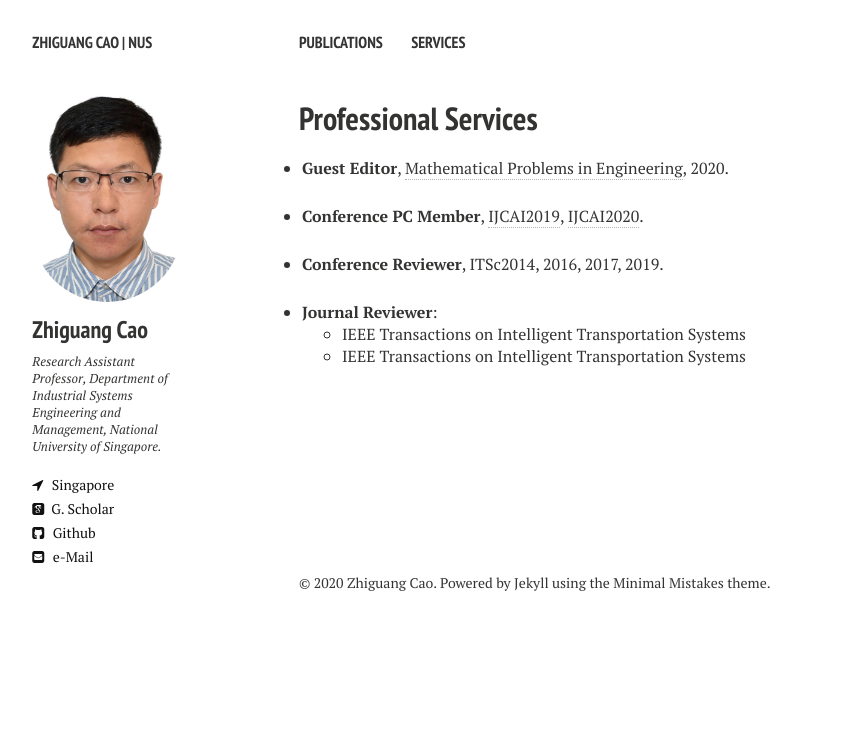
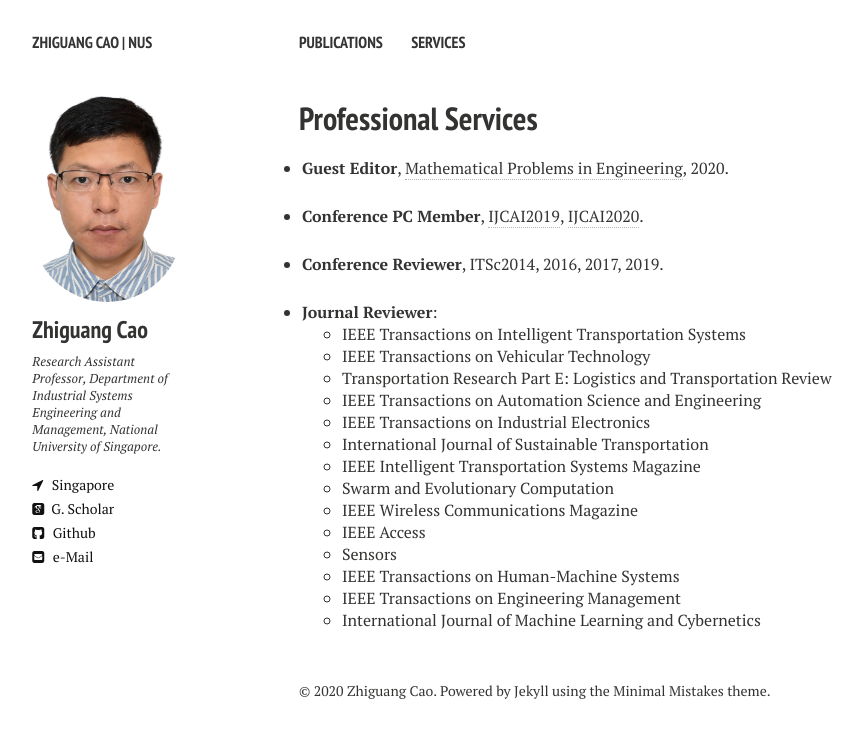
Before and after one commit to zhiguangcaosg/zhiguangcaosg.github.io, a Jekyll site: the page built from tools.md, in a window 1280 px wide. Shown: the top 738 px of the page, without its empty margins (21-883 px from the left). Built offline with Jekyll 4.4.1, drawn with Linux system fonts in a browser that asks for light colours; nearby versions of some CDN libraries.

Commit message:
Update tools.md

```diff
--- a/tools.md
+++ b/tools.md
@@ -32,7 +32,31 @@ comments: false
 	<ul>
 	<li> IEEE Transactions on Intelligent Transportation Systems
 	</li>
-	<li> IEEE Transactions on Intelligent Transportation Systems
+	<li> IEEE Transactions on Vehicular Technology
+	</li>
+	<li> Transportation Research Part E: Logistics and Transportation Review
+	</li>
+	<li> IEEE Transactions on Automation Science and Engineering
+	</li>
+	<li> IEEE Transactions on Industrial Electronics
+	</li>
+	<li> International Journal of Sustainable Transportation
+	</li>
+	<li> IEEE Intelligent Transportation Systems Magazine
+	</li>
+	<li> Swarm and  Evolutionary Computation
+	</li>
+	<li> IEEE Wireless Communications Magazine
+	</li>
+	<li> IEEE Access
+	</li>
+	<li> Sensors
+	</li>
+	<li> IEEE Transactions on Human-Machine Systems
+	</li>
+	<li> IEEE Transactions on Engineering Management
+	</li>
+	<li> International Journal of Machine Learning and Cybernetics
 	</li>
 	</ul>
 </li>
```
